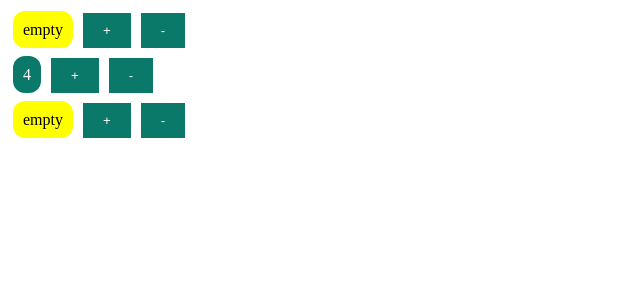
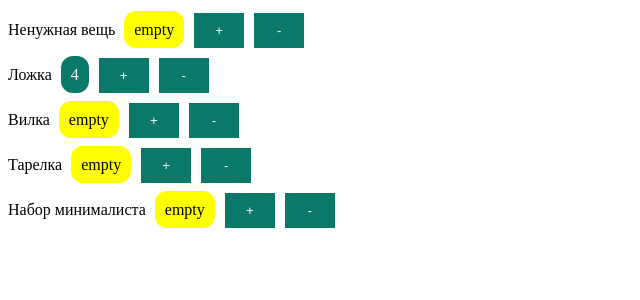
Before and after one commit to AnnAntonova2310/Basket, a React (Create React App) app: page / in a window 1280 px wide. Shown: the top 300 px of the page, without its empty margins (0-640 px from the left). Built offline with nearby package versions, Linux system fonts and the light colour scheme.

Commit message:
Transferring component content to the component itself

```diff
--- a/src/Components/CountersList.tsx
+++ b/src/Components/CountersList.tsx
@@ -2,18 +2,24 @@ import React from 'react';
 import Counter from './counter'
 
 
-
 const CountersList = () => {
     const counters = [
-        {id: 0, value: 0},
-        {id: 1, value: 4},
-        {id: 2, value: 0}
+        {id: 0, value: 0, name: 'Ненужная вещь'},
+        {id: 1, value: 4, name: 'Ложка'},
+        {id: 2, value: 0, name: 'Вилка'},
+        {id: 3, value: 0, name: 'Тарелка'},
+        {id: 4, value: 0, name: 'Набор минималиста'},
     ];
 
     return (
         <>
             {counters.map((count) => (
-                <Counter key={count.id} value={count.value}/>
+
+                <Counter
+                    key={count.id}
+                    value={count.value}
+                    name={count.name}
+                />
             ))}
         </>
     );
--- a/src/Components/counter.tsx
+++ b/src/Components/counter.tsx
@@ -1,8 +1,12 @@
 import React, {FC, useState} from 'react';
 
-type tyu = {value: number}
+type tyu = {
+    value: number
+    name: string
+    // children: React.ReactNode
+}
 
-const Counter:FC<tyu> = ({value}) => {
+const Counter:FC<tyu> = ({value, name}) => {
     const [valueCount, setValue] = useState(value)
     const formatValue = () => {
         return valueCount === 0 ? 'empty' : valueCount
@@ -23,7 +27,7 @@ const Counter:FC<tyu> = ({value}) => {
 
     return (
         <div>
-
+           <span> {name} </span>
             <span className={getBadgeClasses()}>{formatValue()}</span>
             <button className={'btn bg-green m-2 btn:hover'} onClick={handlerIncrement}>+</button>
             <button className={'btn bg-green m-2 btn:hover'} onClick={handlerDecrement}>-</button>
--- a/src/index.css
+++ b/src/index.css
@@ -9,6 +9,7 @@
 .btn {
     border: none;
     padding: 10px 20px;
+    width: 50px;
 }
 
 .btn:hover {
@@ -19,11 +20,13 @@
 .bg-green {
     background-color: #0b7969;
     color: white;
+    width: 50px;
 }
 
 .bg-warning {
     background-color: yellow;
     color: black;
+    width: 50px;
 }
 
 .bg-error {
```
